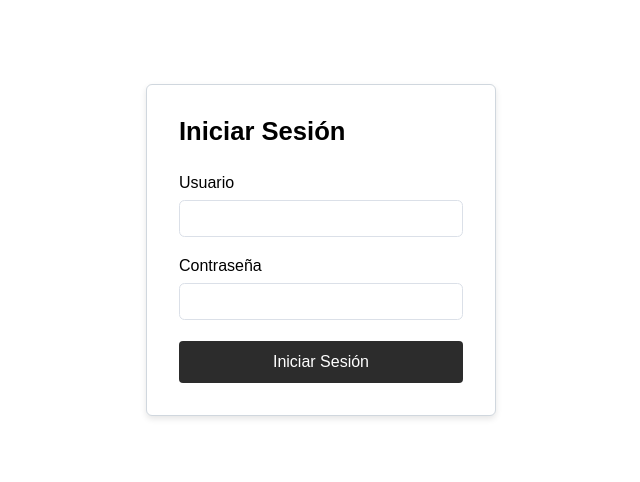
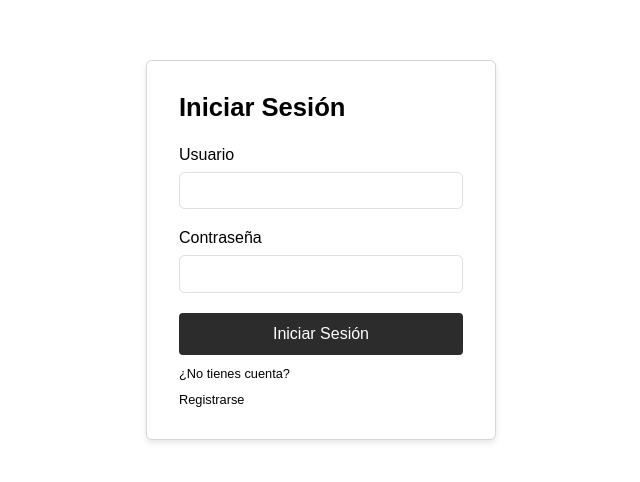
Before and after one commit to SantiagoPrada2005/service-client-client, a Next.js app in the folder service-client-ai/: page /login in a window 1280 px wide. Shown: the part 150-632 px from the top of the page, without its empty margins (319-959 px from the left). Built offline with nearby package versions, Linux system fonts and the light colour scheme.

Commit message:
Complemento sign up con links y etc

```diff
--- a/service-client-ai/src/app/login/css/login.module.css
+++ b/service-client-ai/src/app/login/css/login.module.css
@@ -30,7 +30,7 @@
     display: flex;
     flex-direction: column;
     justify-content: center; /* Centra verticalmente el formulario */
-    padding: 2rem; /* Ajusta según tu gusto */
+    padding: 1rem; /* Ajusta según tu gusto */
     color: #000000; /*color del titulo*/
     font-size: 0.8em; /* tamaño del texto del titulo*/
   }
@@ -106,7 +106,7 @@
 
   /* Ejemplo: en signup.module.css */
   .formWrapper h1 {
-    margin-bottom: 1.7rem; /* Ajusta la separación del titulo */
+    margin-bottom: 1.5rem; /* Ajusta la separación del titulo */
     font-size: 0.5xp;       /* Ajusta el tamaño de la fuente */
     /* Puedes añadir más propiedades, como font-weight, line-height, etc. */
   }
--- a/service-client-ai/src/app/login/page.js
+++ b/service-client-ai/src/app/login/page.js
@@ -1,10 +1,12 @@
 'use client';
 import { useState } from 'react';
 import styles from './css/login.module.css';
+import Link from 'next/link';
+
 
 export default function LoginPage() {
   const [formData, setFormData] = useState({
-    email: '',
+    username: '',
     password: ''
   });
 
@@ -36,9 +38,9 @@ export default function LoginPage() {
           <h1>Iniciar Sesión</h1>
           <form onSubmit={handleSubmit} className={styles.form}>
             <div className={styles.formGroup}>
-              <label htmlFor="email">Usuario</label>
+              <label htmlFor="username">Usuario</label>
               <input
-                type="user"
+                type="text"
                 id="username"
                 name="username"
                 value={formData.email}
@@ -60,6 +62,7 @@ export default function LoginPage() {
             <button type="submit" className={styles.button}>
               Iniciar Sesión
             </button>
+            <p>¿No tienes cuenta? </p> <Link href='/signup'>Registrarse</Link>
           </form>
           </div>
         </div>
--- a/service-client-ai/src/app/main/page.js
+++ b/service-client-ai/src/app/main/page.js
@@ -35,6 +35,8 @@ export default function SignupPage() {
     <div className={styles.container}>
       <div className={styles.loginBox}>
         <div className={styles.sidebarContainer}>
+
+
 
         </div>
         <div className={styles.loginElements}>
@@ -93,7 +95,6 @@ export default function SignupPage() {
               Registrarse
             </button>
           </form>
-
           </div>
         </div>
       </div>
--- a/service-client-ai/src/app/signup/css/signup.module.css
+++ b/service-client-ai/src/app/signup/css/signup.module.css
@@ -29,20 +29,24 @@
     background-repeat: no-repeat;
   }
 
+
+  /*                                 */
   /* Sección derecha (el formulario) */
+  /*                                 */
   .loginElements {
-    flex: 1; /* Para que ocupe la otra mitad */
-    /* Un color de fondo para distinguirlo de la imagen */
-    background-color: #ffffff; /* color de fondo formulario */
+    flex: 0.9; /* Para que ocupe la otra mitad */
+    background-color: #ffffff; /* Un color de fondo para distinguirlo de la imagen */
     display: flex;
     flex-direction: column;
     justify-content: center; /* Centra verticalmente el formulario */
-    padding: 2rem; /* Ajusta según tu gusto */
+    padding: 1%; /* Ajusta el margen del recuadro */
     color: #000000; /* color del titulo*/
     font-size: 0.8em; /* tamaño del texto del titulo*/
   }
 
+  /*                         */
   /* Ajustamos el formulario */
+  /*                         */
   .form {
     display: flex;
     flex-direction: column;
@@ -81,9 +85,6 @@
     box-shadow: 0 0 0 1.7px #0055ff;
   }
 
-
-
-
   /* Botón */
   .button {
     background-color: var(--secondary-color); /* color3 */
@@ -100,9 +101,12 @@
     background-color: #383838; /* color4 color cuando se pasa el mouse por encima*/
   }
 
+
+
+
   .formWrapper {
     width: 100%;
-    max-width: 525px;     /* Limita el ancho para que sea más estrecho */
+    max-width: 500px;     /* Limita el ancho para que sea más estrecho */
     margin: 0 auto;       /* Centra horizontalmente si lo necesitas */
     padding: 2rem;        /* Espacio interno */
     background-color: #fff;
@@ -111,9 +115,11 @@
     /* box-shadow: 0 3px 6px rgba(0,0,0,0.1);  Sombra sutil */
   }
 
-  /* Ejemplo: en signup.module.css */
+  /*                              */
+  /* Ajustes adicionales (Titulo) */
+  /*                              */
   .formWrapper h1 {
-    margin-bottom: 1.7rem; /* Ajusta la separación */
+    margin-bottom: 1.5rem; /* Ajusta la separación */
     font-size: 0.5xp;       /* Ajusta el tamaño de la fuente */
     /* Puedes añadir más propiedades, como font-weight, line-height, etc. */
   }
--- a/service-client-ai/src/app/signup/page.js
+++ b/service-client-ai/src/app/signup/page.js
@@ -1,6 +1,7 @@
 'use client';
 import { useState } from 'react';
 import styles from './css/signup.module.css';
+import Link from 'next/link';
 
 export default function SignupPage() {
   const [formData, setFormData] = useState({
@@ -38,7 +39,7 @@ export default function SignupPage() {
         </div>
         <div className={styles.loginElements}>
         <div className={styles.formWrapper}>
-          <h1>Registro de Usuario</h1>
+          <h1>Registro</h1>
           <form onSubmit={handleSubmit} className={styles.form}>
             <div className={styles.formGroup}>
               <label htmlFor="username">Usuario</label>
@@ -91,6 +92,7 @@ export default function SignupPage() {
             <button type="submit" className={styles.button}>
               Continuar
             </button>
+            <p>¿Tienes cuenta? </p><Link href='/login'>Inicia Sesion</Link>
           </form>
           </div>
         </div>
```
Also changed, not shown: service-client-ai/src/app/main/css/main.module.css (line endings or trailing spaces).
